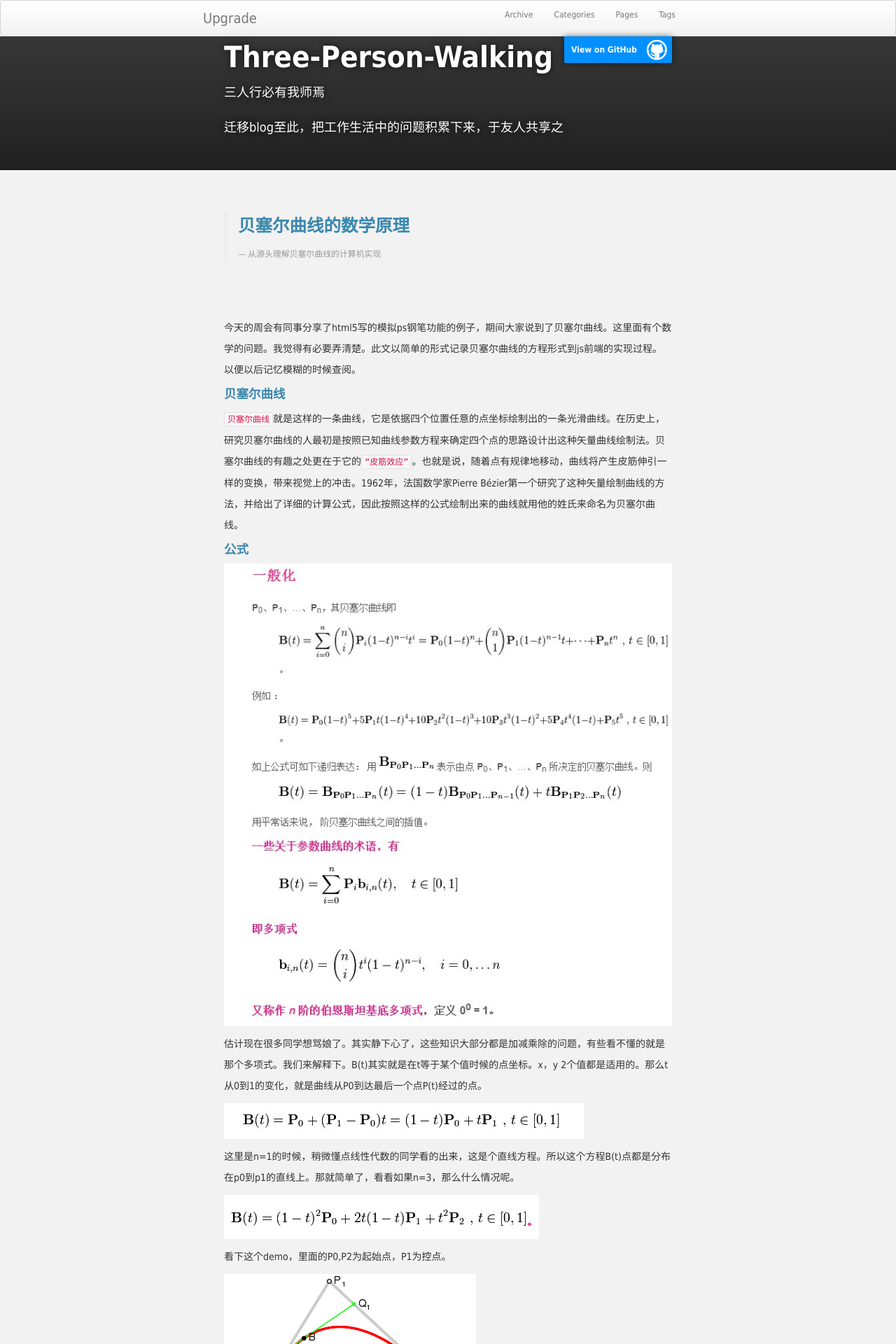
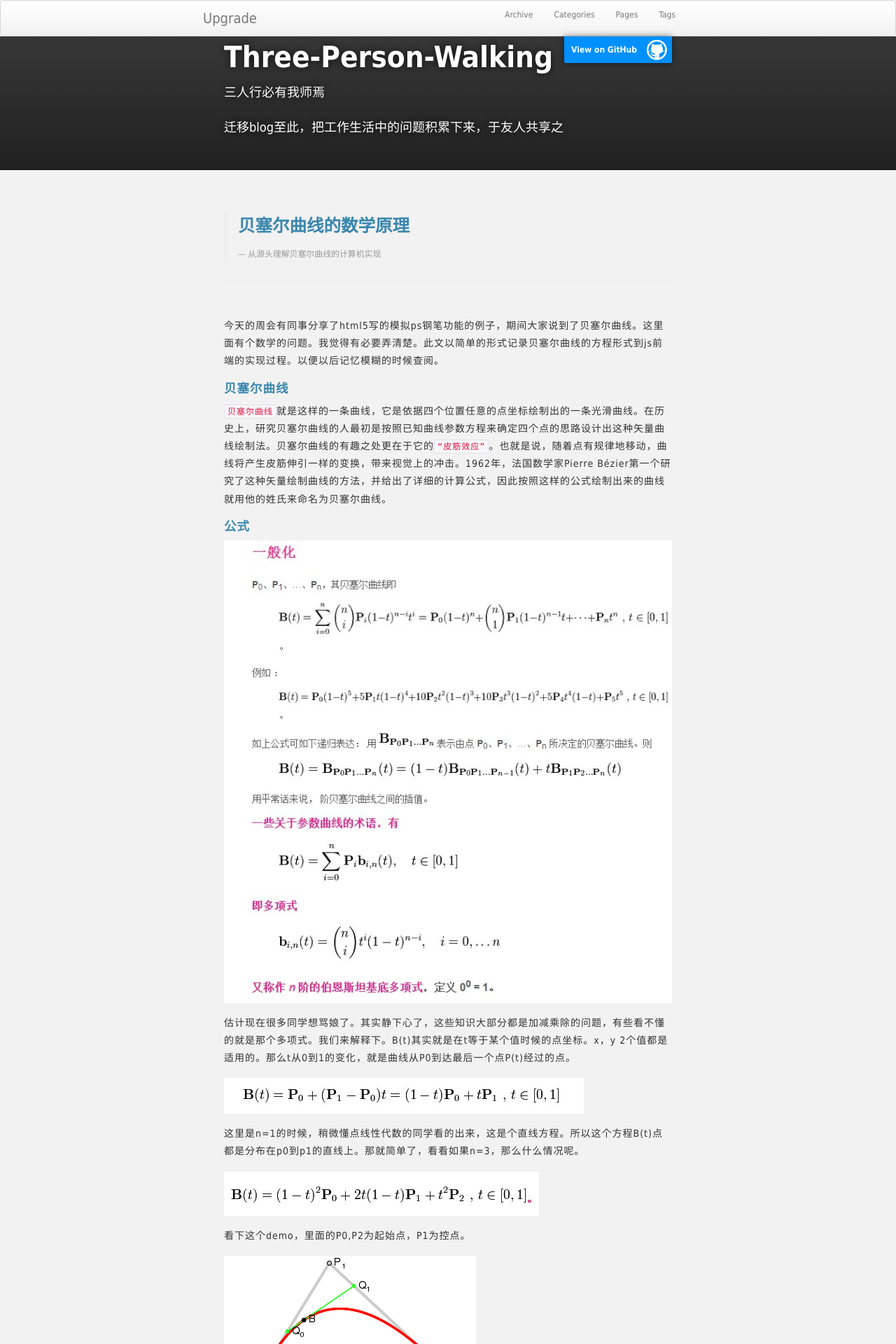
Before and after one commit to vincent-li/three-person-walking, a Jekyll site: the page built from _posts/2013-05-17-the-principle-of-bezier-curve.html, in a window 1280 px wide. Shown: the top 1920 px of the page at 70% size. Built offline with Jekyll 4.4.1, drawn with Linux system fonts in a browser that asks for light colours; comment, search, counter and statistics services are not loaded.

Commit message:
修正字体

```diff
--- a/_posts/2013-05-17-the-principle-of-bezier-curve.html
+++ b/_posts/2013-05-17-the-principle-of-bezier-curve.html
@@ -8,6 +8,8 @@ summary : "今天的周会有同事分享了html5写的模拟ps钢笔功能的
 ---
 
 {% include JB/setup %}
+
+<div class="content" id="J_content">
 
 <p>今天的周会有同事分享了html5写的模拟ps钢笔功能的例子，期间大家说到了贝塞尔曲线。这里面有个数学的问题。我觉得有必要弄清楚。此文以简单的形式记录贝塞尔曲线的方程形式到js前端的实现过程。以便以后记忆模糊的时候查阅。</p>
 
@@ -146,3 +148,5 @@ summary : "今天的周会有同事分享了html5写的模拟ps钢笔功能的
 </div>
 
 <p>总结：贝塞尔的数学表达式是很复杂的。推理及证明就不说了。主要是2阶和3阶的贝塞尔公式在计算机图像学中应用频繁。至于再高阶的demo可以根据2阶和3阶的演示demo去修改，无非就是修正参数的个数。对于原理感兴趣的同学私下讨论。我也正在看贝塞尔推导过程。有机会再分享。</p>
+
+</div>
```
